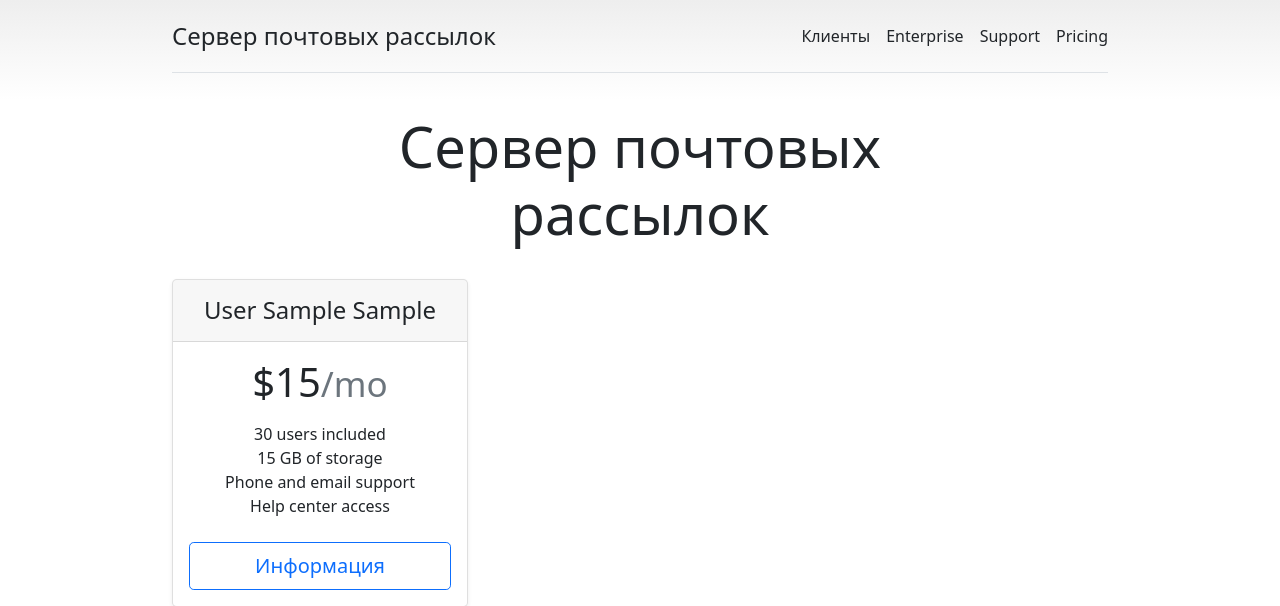
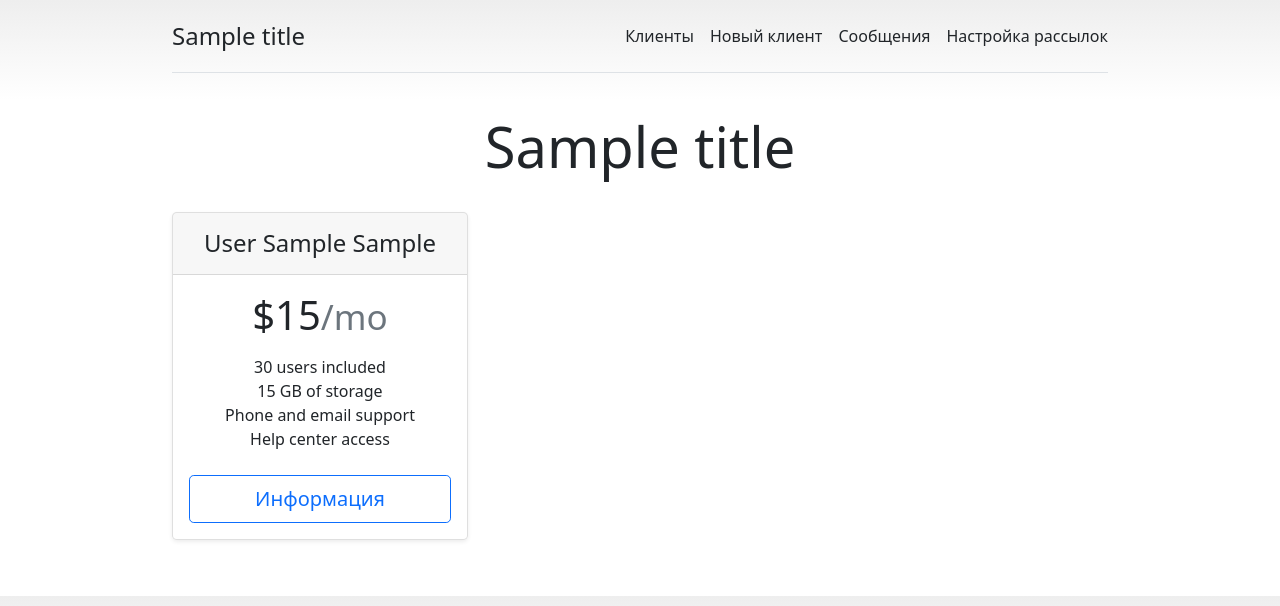
Before and after one commit to BalDim1971/Mailing, a Django app: template mailing_service/templates/mailing_service/client_list.html in a window 1280 px wide. Shown: the top 606 px of the page. Run offline with Django 5.2, Linux system fonts and the light colour scheme; tables that the repository leaves empty hold one stand-in row (values such as "Sample post"); the template is opened without the code that fills it: values that come from a table or form of the project are taken from there, most other values are stand-ins (such as "Sample title", 1, 10 or a date in 2020); some libraries are stand-ins or nearby versions.

Commit message:
Веб-сервис рассылок. Учеба в SKYPRO. Курсовой проект тема 6 Django. Очередная промежуточная версия. Заложен запуск нового клиента. Дописано меню и вынесено в отдельный файл.

```diff
--- a/mailing_service/templates/mailing_service/base.html
+++ b/mailing_service/templates/mailing_service/base.html
@@ -15,25 +15,7 @@
 
 <body>
 <div class="container py-3">
-    <header>
-        <div class="d-flex flex-column flex-md-row align-items-center pb-3 mb-4 border-bottom">
-            <a href="/" class="d-flex align-items-center text-dark text-decoration-none">
-                <span class="fs-4">Сервер почтовых рассылок</span>
-            </a>
-
-            <nav class="d-inline-flex mt-2 mt-md-0 ms-md-auto">
-                <a class="me-3 py-2 text-dark text-decoration-none" href="{% url 'mailing_service:client_list' %}">Клиенты</a>
-                <a class="me-3 py-2 text-dark text-decoration-none" href="#">Enterprise</a>
-                <a class="me-3 py-2 text-dark text-decoration-none" href="#">Support</a>
-                <a class="py-2 text-dark text-decoration-none" href="#">Pricing</a>
-            </nav>
-        </div>
-
-        <div class="pricing-header p-3 pb-md-4 mx-auto text-center">
-            <h1 class="display-4 fw-normal">Сервер почтовых рассылок</h1>
-        </div>
-    </header>
-
+    {% include 'mailing_service/include/inc_main_menu.html' %}
     <main>
         <div class="row row-cols-1 row-cols-md-3 mb-3 text-center">
             {% block content %}
--- a/mailing_service/templates/mailing_service/client_list.html
+++ b/mailing_service/templates/mailing_service/client_list.html
@@ -2,31 +2,6 @@
 
 {% block content %}
 {% for object in object_list %}
-<div class="col">
-    <div class="card mb-4 rounded-3 shadow-sm">
-        <div class="card-header py-3">
-            <h4 class="my-0 fw-normal">
-                {{ object.last_name }}
-                {{ object.first_name }}
-                {% if object.patronymic %}
-                {{ object.patronymic }}
-                {% endif %}
-            </h4>
-        </div>
-        <div class="card-body">
-            <h1 class="card-title pricing-card-title">$15<small class="text-muted fw-light">/mo</small></h1>
-            <ul class="list-unstyled mt-3 mb-4">
-                <li>30 users included</li>
-                <li>15 GB of storage</li>
-                <li>Phone and email support</li>
-                <li>Help center access</li>
-            </ul>
-            <!--            <button type="button" class="w-100 btn btn-lg btn-primary">Get started</button>-->
-            <a href="#" type="button" class="w-100 btn btn-lg btn-block btn-outline-primary">
-                Информация
-            </a>
-        </div>
-    </div>
-</div>
+    {% include 'mailing_service/include/inc_client_card.html'%}
 {% endfor %}
 {% endblock %}
--- a/mailing_service/templates/mailing_service/include/inc_client_card.html
+++ b/mailing_service/templates/mailing_service/include/inc_client_card.html
@@ -3,17 +3,26 @@
 <div class="col">
     <div class="card mb-4 rounded-3 shadow-sm">
         <div class="card-header py-3">
-            <h4 class="my-0 fw-normal">Free</h4>
+            <h4 class="my-0 fw-normal">
+                {{ object.last_name }}
+                {{ object.first_name }}
+                {% if object.patronymic %}
+                    {{ object.patronymic }}
+                {% endif %}
+            </h4>
         </div>
         <div class="card-body">
-            <h1 class="card-title pricing-card-title">$0<small class="text-body-secondary fw-light">/mo</small></h1>
+            <h1 class="card-title pricing-card-title">$15<small class="text-muted fw-light">/mo</small></h1>
             <ul class="list-unstyled mt-3 mb-4">
-                <li>10 users included</li>
-                <li>2 GB of storage</li>
-                <li>Email support</li>
+                <li>30 users included</li>
+                <li>15 GB of storage</li>
+                <li>Phone and email support</li>
                 <li>Help center access</li>
             </ul>
-            <button type="button" class="w-100 btn btn-lg btn-outline-primary">Sign up for free</button>
+            <!--            <button type="button" class="w-100 btn btn-lg btn-primary">Get started</button>-->
+            <a href="#" type="button" class="w-100 btn btn-lg btn-block btn-outline-primary">
+                Информация
+            </a>
         </div>
     </div>
 </div>
--- a/mailing_service/templates/mailing_service/include/inc_main_menu.html
+++ b/mailing_service/templates/mailing_service/include/inc_main_menu.html
@@ -0,0 +1,20 @@
+<header>
+    <div class="d-flex flex-column flex-md-row align-items-center pb-3 mb-4 border-bottom">
+        <a href="/" class="d-flex align-items-center text-dark text-decoration-none">
+            <span class="fs-4">{{ title }}</span>
+        </a>
+
+        <nav class="d-inline-flex mt-2 mt-md-0 ms-md-auto">
+            <a class="me-3 py-2 text-dark text-decoration-none"
+               href="{% url 'mailing_service:client_list' %}">Клиенты</a>
+            <a class="me-3 py-2 text-dark text-decoration-none"
+               href="{% url 'mailing_service:client_create'">Новый клиент</a>
+            <a class="me-3 py-2 text-dark text-decoration-none" href="#">Сообщения</a>
+            <a class="py-2 text-dark text-decoration-none" href="#">Настройка рассылок</a>
+        </nav>
+    </div>
+
+    <div class="pricing-header p-3 pb-md-4 mx-auto text-center">
+        <h1 class="display-4 fw-normal">{{ title }}</h1>
+    </div>
+</header>
--- a/mailing_service/urls.py
+++ b/mailing_service/urls.py
@@ -3,11 +3,12 @@ from django.contrib import admin
 from django.urls import path
 from config import settings
 from mailing_service.apps import MailingServiceConfig
-from mailing_service.views import ClientListView
+from mailing_service.views import ClientListView, ClientCreateView
 
 app_name = MailingServiceConfig.name
 
 
 urlpatterns = [
     path('', ClientListView.as_view(), name='client_list'),
+    path('client_create/', ClientCreateView.as_view(), name='client_create'),
 ]
```
Also changed, not shown: mailing_service/views.py (+22 -1 lines).
